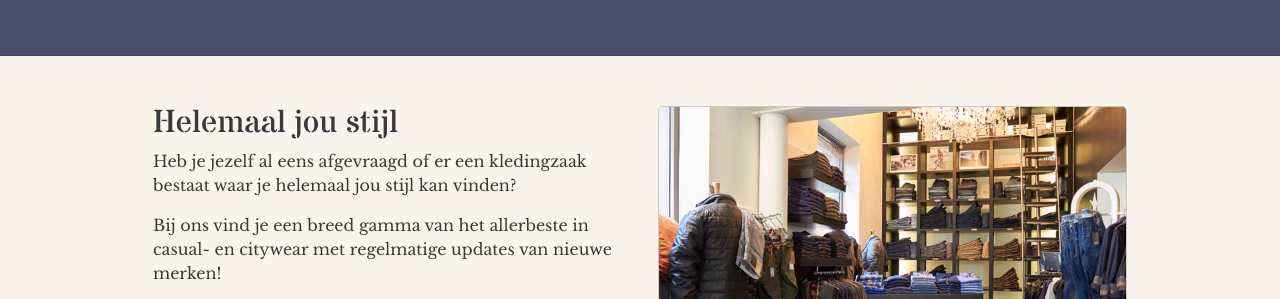
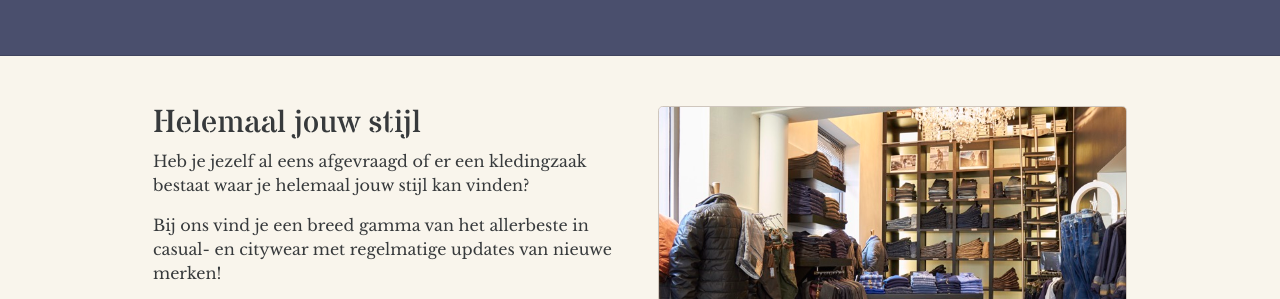
Before and after one commit to janssit/www.jambo.be, a Jekyll site: the page built from code/index.html, in a window 1280 px wide. Shown: the part 534-833 px from the top of the page. Built offline with Jekyll 4.4.1, drawn with Linux system fonts in a browser that asks for light colours.

Commit message:
Update homepage.yml

```diff
--- a/code/_data/homepage.yml
+++ b/code/_data/homepage.yml
@@ -20,9 +20,9 @@ grids:
     design:
       customClass: intro
     columns:
-      - title: Helemaal jou stijl
+      - title: Helemaal jouw stijl
         excerpt:
-          - Heb je jezelf al eens afgevraagd of er een kledingzaak bestaat waar je helemaal jou stijl kan vinden?
+          - Heb je jezelf al eens afgevraagd of er een kledingzaak bestaat waar je helemaal jouw stijl kan vinden?
           - Bij ons vind je een breed gamma van het allerbeste in casual- en citywear met regelmatige updates van nieuwe merken!
           - In ons warm en gezellig interieur vinden heren, jong en oud, hun perfecte outfit.
           - Zoek dus niet verder, je hebt het juiste adres zonet gevonden!
```
